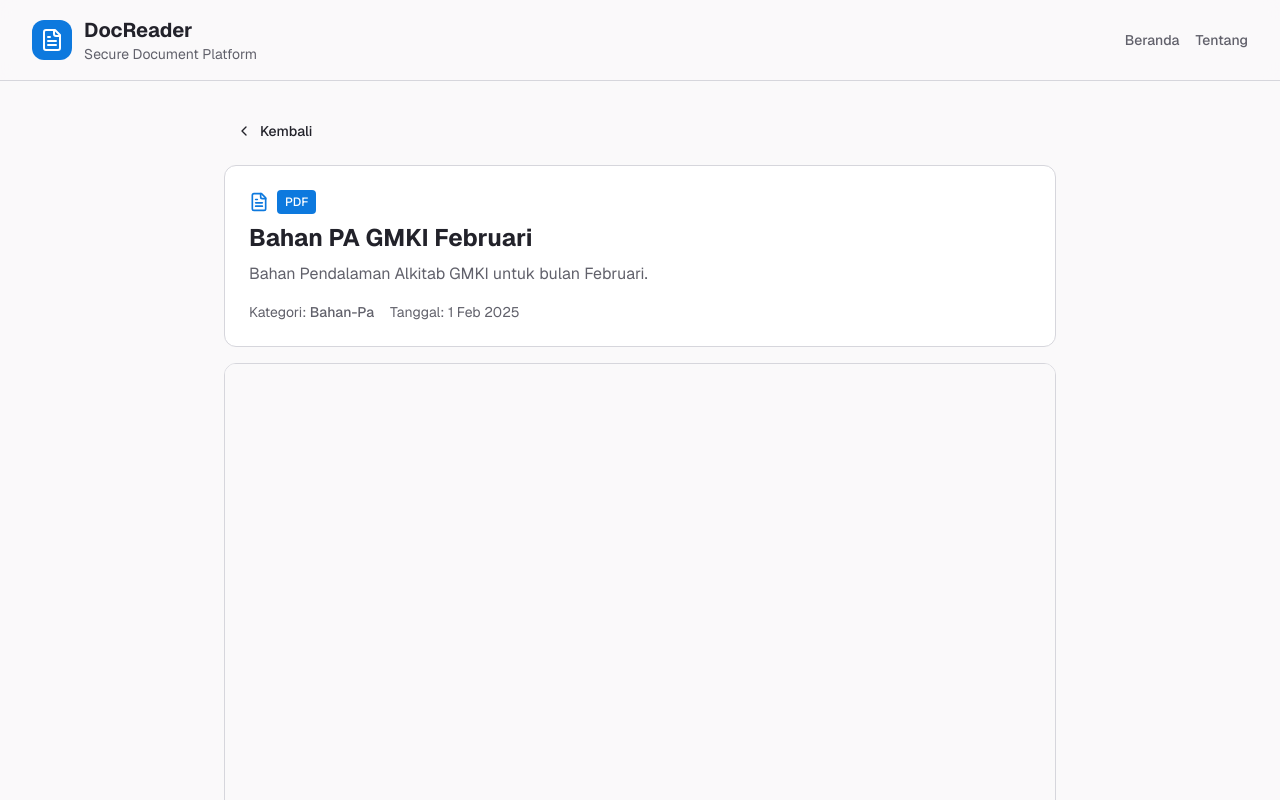
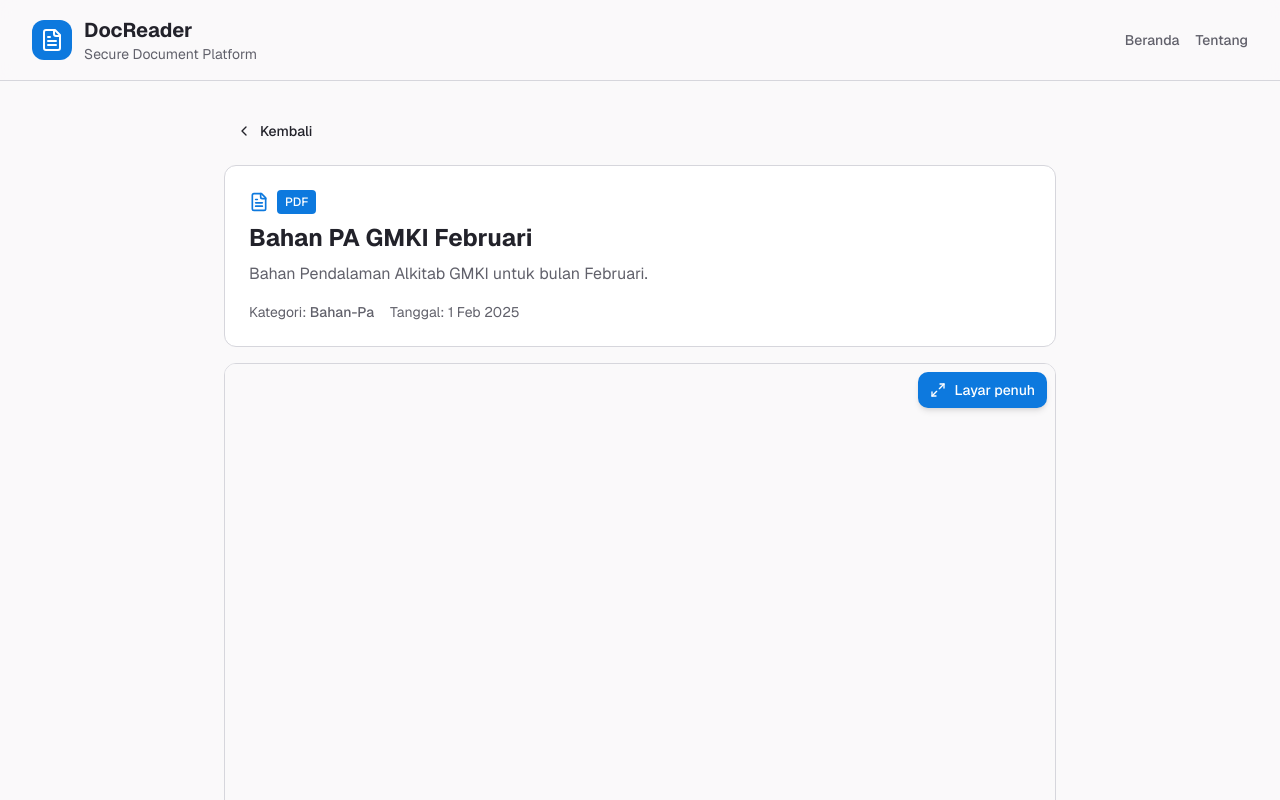
Before and after one commit to alfreinsco/document-reader-platform, a Next.js app: page /read/bahan-pa-gmki-februari in a window 1280 px wide. Shown: the top 800 px of the page. Built offline with nearby package versions, Linux system fonts and the light colour scheme.

Commit message:
Implement fullscreen toggle functionality in DocumentViewer component

```diff
--- a/components/document-viewer.tsx
+++ b/components/document-viewer.tsx
@@ -1,15 +1,15 @@
 "use client";
 
-import { useState, useEffect } from "react";
+import { useState, useEffect, useRef, useCallback } from "react";
 import {
   ChevronLeft,
-  Download,
   FileText,
   ImageIcon as ImageIcon,
+  Maximize2,
+  Minimize2,
 } from "lucide-react";
 import Link from "next/link";
 import { Button } from "@/components/ui/button";
-import { Separator } from "@/components/ui/separator";
 import { formatDate } from "@/lib/utils";
 
 interface DocumentViewerProps {
@@ -34,6 +34,35 @@ export function DocumentViewer({
   const [document, setDocument] = useState<DocumentData | null>(null);
   const [isLoading, setIsLoading] = useState(true);
   const [error, setError] = useState<string | null>(null);
+  const [isFullscreen, setIsFullscreen] = useState(false);
+  const viewerRef = useRef<HTMLDivElement>(null);
+
+  const toggleFullscreen = useCallback(() => {
+    if (!viewerRef.current || typeof window === "undefined") return;
+    const doc = window.document;
+    if (!doc.fullscreenElement) {
+      viewerRef.current
+        .requestFullscreen?.()
+        .then(() => setIsFullscreen(true))
+        .catch(() => {});
+    } else {
+      doc
+        .exitFullscreen?.()
+        .then(() => setIsFullscreen(false))
+        .catch(() => {});
+    }
+  }, []);
+
+  useEffect(() => {
+    if (typeof window === "undefined") return;
+    const doc = window.document;
+    const onFullscreenChange = () => {
+      setIsFullscreen(!!doc.fullscreenElement);
+    };
+    doc.addEventListener("fullscreenchange", onFullscreenChange);
+    return () =>
+      doc.removeEventListener("fullscreenchange", onFullscreenChange);
+  }, []);
 
   useEffect(() => {
     async function loadDocument() {
@@ -78,6 +107,8 @@ export function DocumentViewer({
   }
 
   const fileUrl = `/api/proxy/${slug}`;
+  const pdfUrlWithNoToolbar =
+    document.type === "pdf" ? `${fileUrl}#toolbar=0&navpanes=0` : fileUrl;
   const Icon = document.type === "pdf" ? FileText : ImageIcon;
 
   return (
@@ -128,19 +159,43 @@ export function DocumentViewer({
 
       {/* Viewer Container */}
       <div
-        className="rounded-lg border border-border overflow-hidden bg-white"
+        ref={viewerRef}
+        className="relative rounded-lg border border-border overflow-hidden bg-white"
         onContextMenu={(e) => e.preventDefault()}
       >
         {document.type === "pdf" ? (
-          <div className="bg-gray-100 min-h-screen flex items-center justify-center">
-            <iframe
-              src={fileUrl}
-              className="w-full h-screen border-0"
-              title={document.judul}
-              style={{ minHeight: "600px" }}
-              onContextMenu={(e) => e.preventDefault()}
-            />
-          </div>
+          <>
+            <div className="absolute top-2 right-2 z-10">
+              <Button
+                type="button"
+                variant="secondary"
+                size="sm"
+                onClick={toggleFullscreen}
+                className="gap-2 shadow-md"
+              >
+                {isFullscreen ? (
+                  <>
+                    <Minimize2 className="h-4 w-4" />
+                    Keluar layar penuh
+                  </>
+                ) : (
+                  <>
+                    <Maximize2 className="h-4 w-4" />
+                    Layar penuh
+                  </>
+                )}
+              </Button>
+            </div>
+            <div className="bg-gray-100 min-h-[600px] flex items-center justify-center">
+              <iframe
+                src={pdfUrlWithNoToolbar}
+                className="w-full border-0"
+                title={document.judul}
+                style={{ minHeight: "600px", height: "80vh" }}
+                onContextMenu={(e) => e.preventDefault()}
+              />
+            </div>
+          </>
         ) : (
           <div
             className="bg-gray-100 min-h-screen flex items-center justify-center p-4"
```
